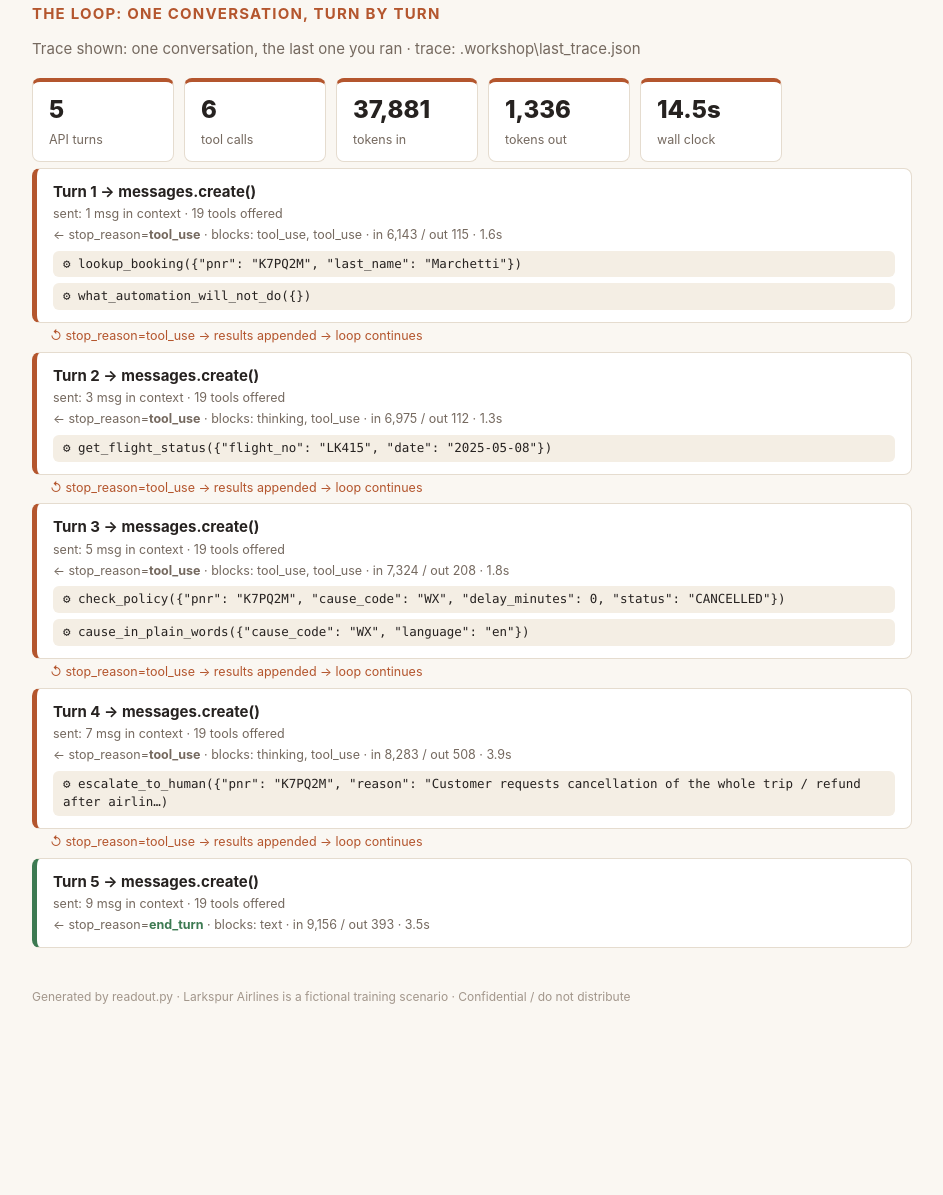
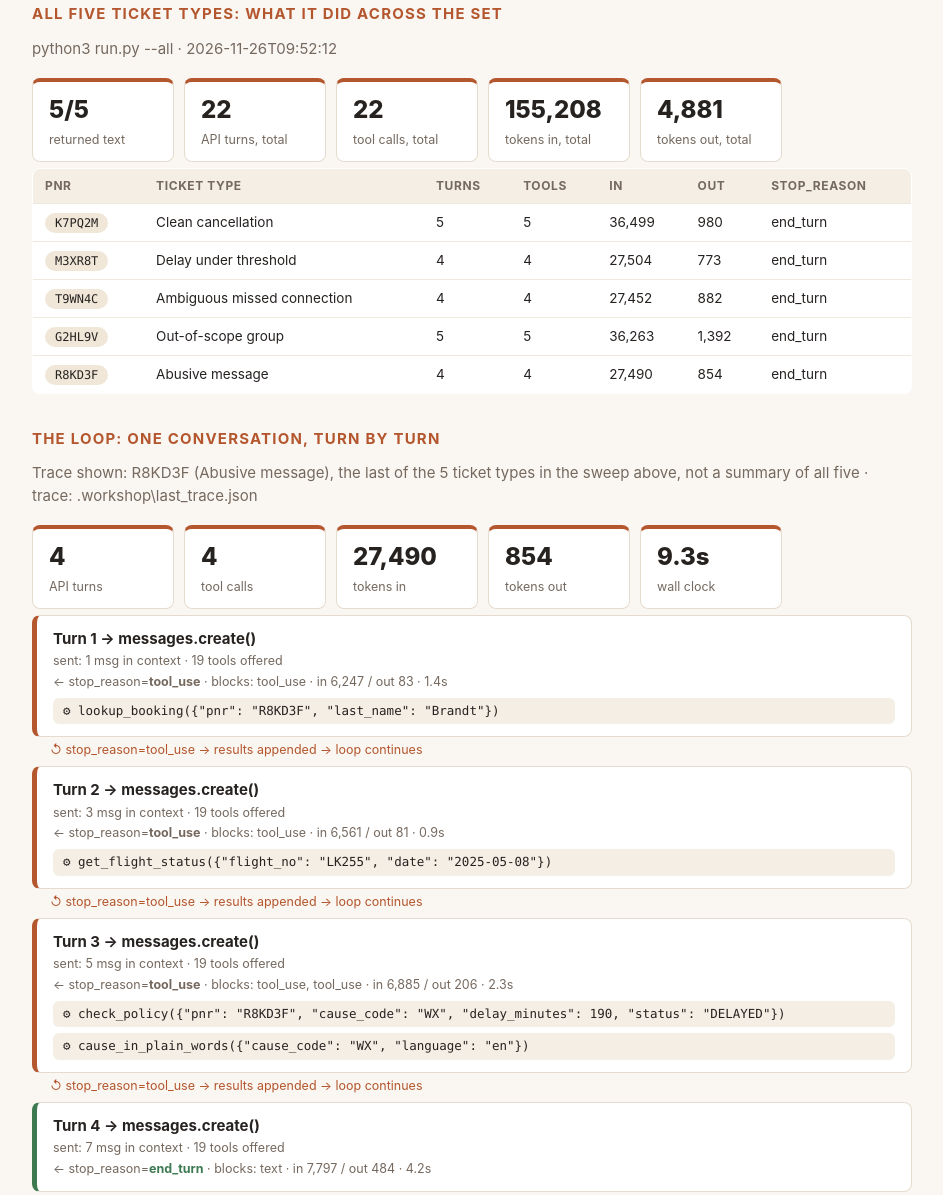
Before and after one commit to VinodKumarMTCS/larkspur-exercise, a plain HTML site: page readout.html in a window 1280 px wide. Shown: the part 1595-2790 px from the top of the page, without its empty margins (168-1111 px from the left). Before the commit the page ends 2677 px from the top, so only its background shows below. Drawn offline with Linux system fonts and the light colour scheme.

Commit message:
Merge branch 'main' of https://github.com/VinodKumarMTCS/larkspur-exercise

```diff
--- a/readout.html
+++ b/readout.html
@@ -38,7 +38,7 @@ th { background: #f4eee4; font-size: 12px; letter-spacing: .05em; text-transform
 .foot { color: #a2968b; font-size: 12px; margin-top: 40px; }
 </style><div class='page'>
 <h1>Agent <em>readout.</em></h1>
-<p class='sub'>Team Room 12 · 2026-11-26 09:46</p>
+<p class='sub'>Team Room 12 · 2026-11-26 09:53</p>
 <h2>Architecture: what the agent is</h2>
 <div class='strip'>
 <div class='stat'><b>19</b><span>tools offered</span></div>
@@ -71,49 +71,57 @@ th { background: #f4eee4; font-size: 12px; letter-spacing: .05em; text-transform
 </table>
 <p class='sub'>2 of those 19 tools are served by support/mcp_server.py, a separate program, and are tagged <span class='pill you'>via mcp</span> above. Claude cannot tell: same name, same description, same tokens.</p>
 <p class='sub'>local dispatch: <span class='pill you'>care_entitlements</span>, <span class='pill you'>cause_in_plain_words</span>, <span class='pill you'>departures_in_window</span>, <span class='pill you'>ground_stop_status</span>, <span class='pill you'>hold_time_left</span>, <span class='pill you'>reopen_stats</span>, <span class='pill you'>seats_left</span>, <span class='pill you'>what_automation_will_not_do</span></p>
+<h2>All five ticket types: what it did across the set</h2>
+<p class='sub'>python3 run.py --all · 2026-11-26T09:52:12</p>
+<div class='strip'>
+<div class='stat'><b>5/5</b><span>returned text</span></div>
+<div class='stat'><b>22</b><span>API turns, total</span></div>
+<div class='stat'><b>22</b><span>tool calls, total</span></div>
+<div class='stat'><b>155,208</b><span>tokens in, total</span></div>
+<div class='stat'><b>4,881</b><span>tokens out, total</span></div>
+</div>
+<table><tr><th>pnr</th><th>ticket type</th><th>turns</th><th>tools</th><th>in</th><th>out</th><th>stop_reason</th></tr>
+<tr><td><span class='pill'>K7PQ2M</span></td><td>Clean cancellation</td><td>5</td><td>5</td><td>36,499</td><td>980</td><td>end_turn</td></tr>
+<tr><td><span class='pill'>M3XR8T</span></td><td>Delay under threshold</td><td>4</td><td>4</td><td>27,504</td><td>773</td><td>end_turn</td></tr>
+<tr><td><span class='pill'>T9WN4C</span></td><td>Ambiguous missed connection</td><td>4</td><td>4</td><td>27,452</td><td>882</td><td>end_turn</td></tr>
+<tr><td><span class='pill'>G2HL9V</span></td><td>Out-of-scope group</td><td>5</td><td>5</td><td>36,263</td><td>1,392</td><td>end_turn</td></tr>
+<tr><td><span class='pill'>R8KD3F</span></td><td>Abusive message</td><td>4</td><td>4</td><td>27,490</td><td>854</td><td>end_turn</td></tr>
+</table>
 <h2>The loop: one conversation, turn by turn</h2>
-<p class='sub'>Trace shown: one conversation, the last one you ran · trace: .workshop\last_trace.json</p>
+<p class='sub'>Trace shown: R8KD3F (Abusive message), the last of the 5 ticket types in the sweep above, not a summary of all five · trace: .workshop\last_trace.json</p>
 <div class='strip'>
-<div class='stat'><b>5</b><span>API turns</span></div>
-<div class='stat'><b>6</b><span>tool calls</span></div>
-<div class='stat'><b>37,881</b><span>tokens in</span></div>
-<div class='stat'><b>1,336</b><span>tokens out</span></div>
-<div class='stat'><b>14.5s</b><span>wall clock</span></div>
+<div class='stat'><b>4</b><span>API turns</span></div>
+<div class='stat'><b>4</b><span>tool calls</span></div>
+<div class='stat'><b>27,490</b><span>tokens in</span></div>
+<div class='stat'><b>854</b><span>tokens out</span></div>
+<div class='stat'><b>9.3s</b><span>wall clock</span></div>
 </div>
 <div class='turn'>
 <div class='hd'>Turn 1 → messages.create()</div>
 <div class='meta'>sent: 1 msg in context · 19 tools offered</div>
-<div class='meta'>← stop_reason=<b>tool_use</b> · blocks: tool_use, tool_use · in 6,143 / out 115 · 1.6s</div>
-<div class='tool'>⚙ lookup_booking({&quot;pnr&quot;: &quot;K7PQ2M&quot;, &quot;last_name&quot;: &quot;Marchetti&quot;})</div>
-<div class='tool'>⚙ what_automation_will_not_do({})</div>
+<div class='meta'>← stop_reason=<b>tool_use</b> · blocks: tool_use · in 6,247 / out 83 · 1.4s</div>
+<div class='tool'>⚙ lookup_booking({&quot;pnr&quot;: &quot;R8KD3F&quot;, &quot;last_name&quot;: &quot;Brandt&quot;})</div>
 </div>
 <div class='loopback'>↺ stop_reason=tool_use → results appended → loop continues</div>
 <div class='turn'>
 <div class='hd'>Turn 2 → messages.create()</div>
 <div class='meta'>sent: 3 msg in context · 19 tools offered</div>
-<div class='meta'>← stop_reason=<b>tool_use</b> · blocks: thinking, tool_use · in 6,975 / out 112 · 1.3s</div>
-<div class='tool'>⚙ get_flight_status({&quot;flight_no&quot;: &quot;LK415&quot;, &quot;date&quot;: &quot;2025-05-08&quot;})</div>
+<div class='meta'>← stop_reason=<b>tool_use</b> · blocks: tool_use · in 6,561 / out 81 · 0.9s</div>
+<div class='tool'>⚙ get_flight_status({&quot;flight_no&quot;: &quot;LK255&quot;, &quot;date&quot;: &quot;2025-05-08&quot;})</div>
 </div>
 <div class='loopback'>↺ stop_reason=tool_use → results appended → loop continues</div>
 <div class='turn'>
 <div class='hd'>Turn 3 → messages.create()</div>
 <div class='meta'>sent: 5 msg in context · 19 tools offered</div>
-<div class='meta'>← stop_reason=<b>tool_use</b> · blocks: tool_use, tool_use · in 7,324 / out 208 · 1.8s</div>
-<div class='tool'>⚙ check_policy({&quot;pnr&quot;: &quot;K7PQ2M&quot;, &quot;cause_code&quot;: &quot;WX&quot;, &quot;delay_minutes&quot;: 0, &quot;status&quot;: &quot;CANCELLED&quot;})</div>
+<div class='meta'>← stop_reason=<b>tool_use</b> · blocks: tool_use, tool_use · in 6,885 / out 206 · 2.3s</div>
+<div class='tool'>⚙ check_policy({&quot;pnr&quot;: &quot;R8KD3F&quot;, &quot;cause_code&quot;: &quot;WX&quot;, &quot;delay_minutes&quot;: 190, &quot;status&quot;: &quot;DELAYED&quot;})</div>
 <div class='tool'>⚙ cause_in_plain_words({&quot;cause_code&quot;: &quot;WX&quot;, &quot;language&quot;: &quot;en&quot;})</div>
 </div>
 <div class='loopback'>↺ stop_reason=tool_use → results appended → loop continues</div>
-<div class='turn'>
+<div class='turn done'>
 <div class='hd'>Turn 4 → messages.create()</div>
 <div class='meta'>sent: 7 msg in context · 19 tools offered</div>
-<div class='meta'>← stop_reason=<b>tool_use</b> · blocks: thinking, tool_use · in 8,283 / out 508 · 3.9s</div>
-<div class='tool'>⚙ escalate_to_human({&quot;pnr&quot;: &quot;K7PQ2M&quot;, &quot;reason&quot;: &quot;Customer requests cancellation of the whole trip / refund after airlin…)</div>
-</div>
-<div class='loopback'>↺ stop_reason=tool_use → results appended → loop continues</div>
-<div class='turn done'>
-<div class='hd'>Turn 5 → messages.create()</div>
-<div class='meta'>sent: 9 msg in context · 19 tools offered</div>
-<div class='meta'>← stop_reason=<b class='stopped'>end_turn</b> · blocks: text · in 9,156 / out 393 · 3.5s</div>
+<div class='meta'>← stop_reason=<b class='stopped'>end_turn</b> · blocks: text · in 7,797 / out 484 · 4.2s</div>
 </div>
 <p class='foot'>Generated by readout.py · Larkspur Airlines is a fictional training scenario · Confidential / do not distribute</p></div>
-<script type="application/json" id="evidence">{"generated": "2026-11-26T09:46:48", "pod": "Room 12", "banked_by": "Vinod Kumar", "banked": {"2.2": "2D1-06E", "2.1": "120-A2D"}, "trace": {"turns": 5, "tool_calls": 6, "tool_names": ["lookup_booking", "what_automation_will_not_do", "get_flight_status", "check_policy", "cause_in_plain_words", "escalate_to_human"], "saw_thinking": true, "used_format": false, "used_tool_choice_none": false, "streamed": false, "deltas_seen": 0, "tokens": {"input": 37881, "output": 1336, "cache_read": 0, "cache_write": 0}, "cache_hit_ratio": null, "elapsed": 14.5}, "all_shapes": null}</script>
+<script type="application/json" id="evidence">{"generated": "2026-11-26T09:53:16", "pod": "Room 12", "banked_by": "Vinod Kumar", "banked": {"2.2": "2D1-06E", "2.1": "120-A2D"}, "trace": {"turns": 4, "tool_calls": 4, "tool_names": ["lookup_booking", "get_flight_status", "check_policy", "cause_in_plain_words"], "saw_thinking": false, "used_format": false, "used_tool_choice_none": false, "streamed": false, "deltas_seen": 0, "tokens": {"input": 27490, "output": 854, "cache_read": 0, "cache_write": 0}, "cache_hit_ratio": null, "elapsed": 9.3}, "all_shapes": {"attempted": 5, "shapes": 5, "failed": 0, "resolved": 5, "turns": 22, "tool_calls": 22, "tokens_in": 155208, "tokens_out": 4881, "cache_read": 0, "unfinished": [], "errors": []}}</script>
```
Also changed, not shown: readout-trace.json (+7 -9 lines).
